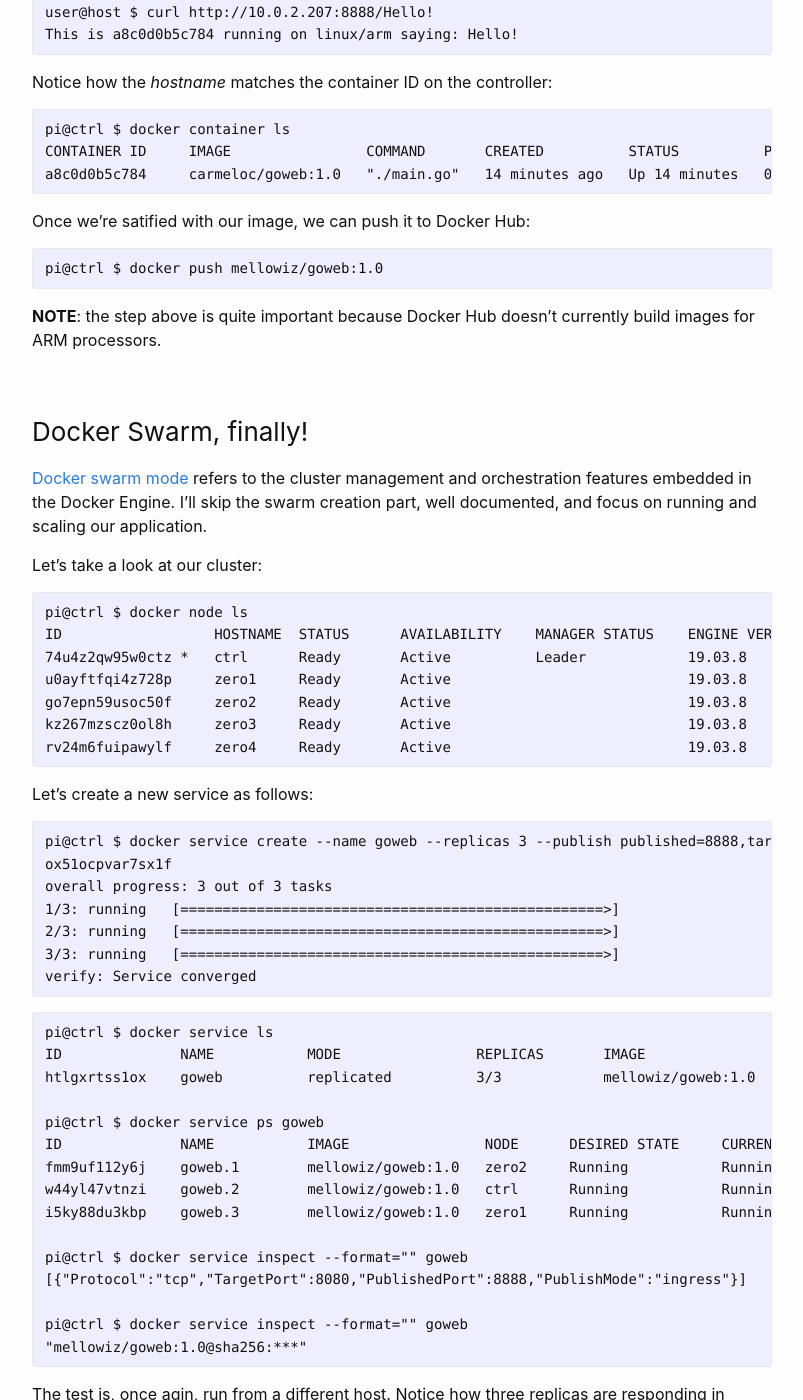
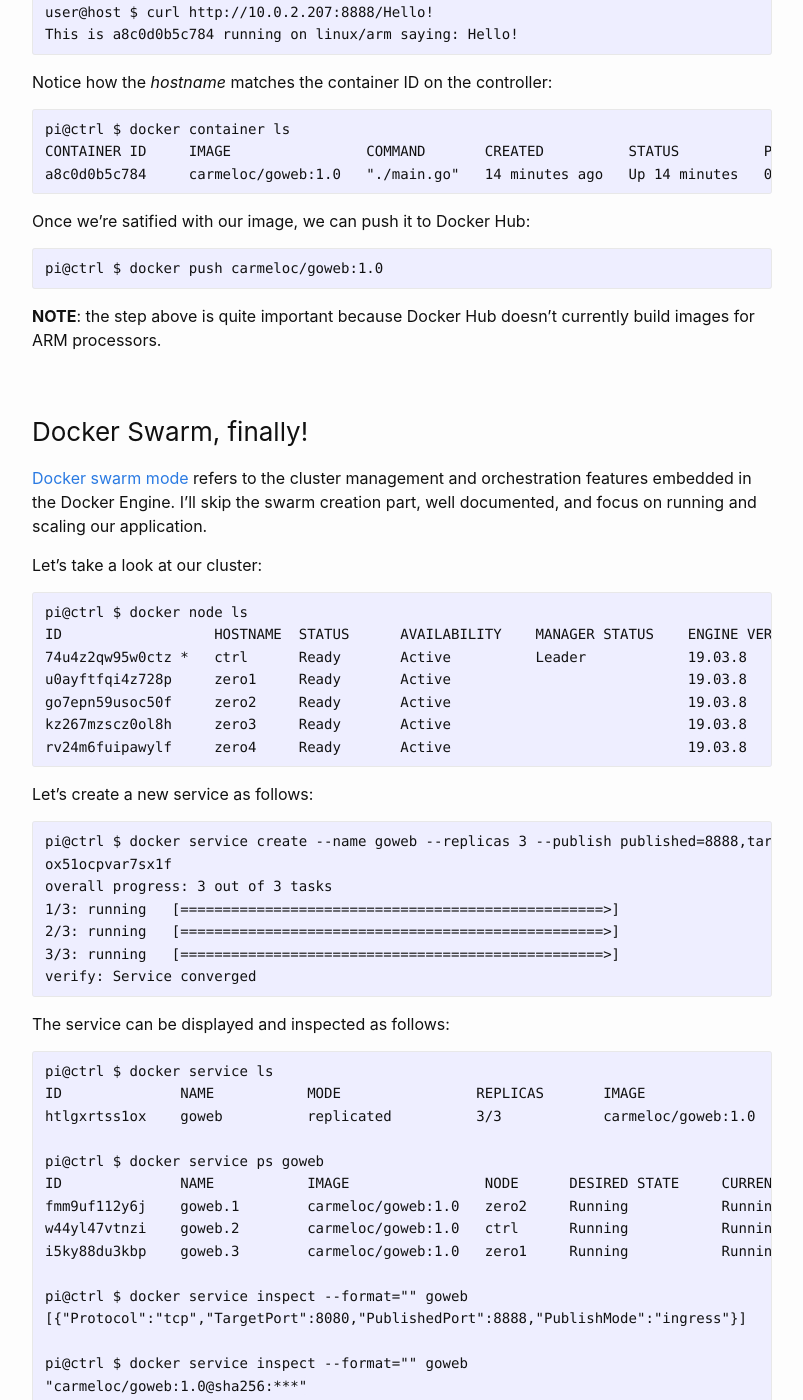
Before and after one commit to carmelo0x99/carmelo0x99.github.io, a Jekyll site: the page built from _posts/2020-03-10-docker_swarm_clusterhat.md, in a window 1280 px wide and 1400 px high, scrolled down 2470 px. Shown: the whole window, without its empty margins (238-1041 px from the left). Built offline with Jekyll 4.4.1, drawn with Linux system fonts in a browser that asks for light colours; some of the changed text lies outside the part shown.

Commit message:
Edited 2020-03-10-docker_swarm_clusterhat

````diff
--- a/_posts/2020-03-10-docker_swarm_clusterhat.md
+++ b/_posts/2020-03-10-docker_swarm_clusterhat.md
@@ -82,7 +82,7 @@ pi@ctrl $ docker build -t carmeloc/goweb:1.0 -f Dockerfile.arm .
 Sending build context to Docker daemon  110.6kB
 ...
 Successfully built 1f4eef919f7b
-Successfully tagged mellowiz/goweb:1.0
+Successfully tagged carmeloc/goweb:1.0
 
 pi@ctrl $ docker image ls
 REPOSITORY       TAG         IMAGE ID         CREATED           SIZE
@@ -115,7 +115,7 @@ a8c0d0b5c784     carmeloc/goweb:1.0   "./main.go"   14 minutes ago   Up 14 minut
 
 Once we're satified with our image, we can push it to Docker Hub:
 ```
-pi@ctrl $ docker push mellowiz/goweb:1.0
+pi@ctrl $ docker push carmeloc/goweb:1.0
 ```
 **NOTE**: the step above is quite important because Docker Hub doesn't currently build images for ARM processors.
 
@@ -137,7 +137,7 @@ rv24m6fuipawylf     zero4     Ready       Active                            19.0
 
 Let's create a new service as follows:
 ```
-pi@ctrl $ docker service create --name goweb --replicas 3 --publish published=8888,target=8080 mellowiz/goweb:1.0
+pi@ctrl $ docker service create --name goweb --replicas 3 --publish published=8888,target=8080 carmeloc/goweb:1.0
 ox51ocpvar7sx1f
 overall progress: 3 out of 3 tasks
 1/3: running   [==================================================>]
@@ -146,22 +146,23 @@ overall progress: 3 out of 3 tasks
 verify: Service converged
 ```
 
+The service can be displayed and inspected as follows:
 ```
 pi@ctrl $ docker service ls
 ID              NAME           MODE                REPLICAS       IMAGE                PORTS
-htlgxrtss1ox    goweb          replicated          3/3            mellowiz/goweb:1.0   *:8888->8080/tcp
+htlgxrtss1ox    goweb          replicated          3/3            carmeloc/goweb:1.0   *:8888->8080/tcp
 
 pi@ctrl $ docker service ps goweb
 ID              NAME           IMAGE                NODE      DESIRED STATE     CURRENT STATE                ERROR      PORTS
-fmm9uf112y6j    goweb.1        mellowiz/goweb:1.0   zero2     Running           Running about a minute ago
-w44yl47vtnzi    goweb.2        mellowiz/goweb:1.0   ctrl      Running           Running about a minute ago
-i5ky88du3kbp    goweb.3        mellowiz/goweb:1.0   zero1     Running           Running about a minute ago
+fmm9uf112y6j    goweb.1        carmeloc/goweb:1.0   zero2     Running           Running about a minute ago
+w44yl47vtnzi    goweb.2        carmeloc/goweb:1.0   ctrl      Running           Running about a minute ago
+i5ky88du3kbp    goweb.3        carmeloc/goweb:1.0   zero1     Running           Running about a minute ago
 
 pi@ctrl $ docker service inspect --format="{{json .Endpoint.Spec.Ports}}" goweb
 [{"Protocol":"tcp","TargetPort":8080,"PublishedPort":8888,"PublishMode":"ingress"}]
 
 pi@ctrl $ docker service inspect --format="{{json .Spec.TaskTemplate.ContainerSpec.Image}}" goweb
-"mellowiz/goweb:1.0@sha256:***"
+"carmeloc/goweb:1.0@sha256:***"
 ```
 
 The test is, once agin, run from a different host. Notice how three replicas are responding in round-robin fashion:
````
